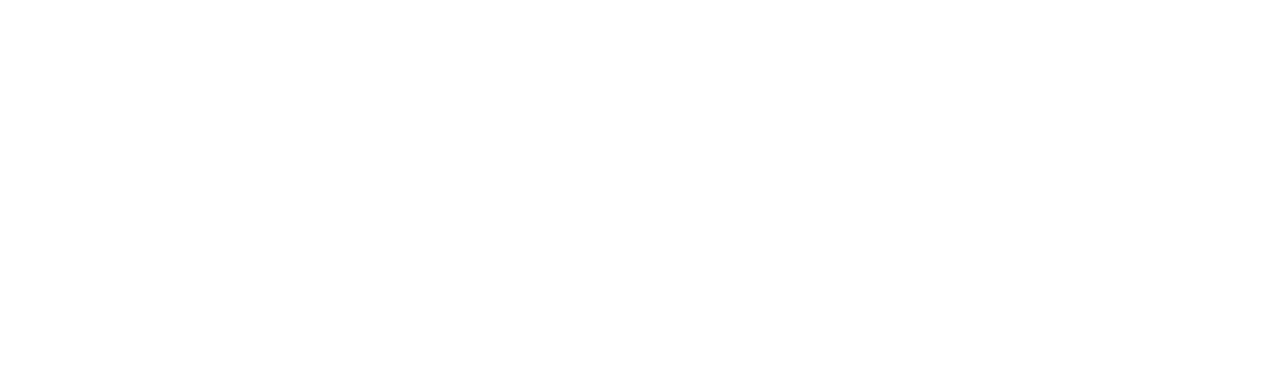
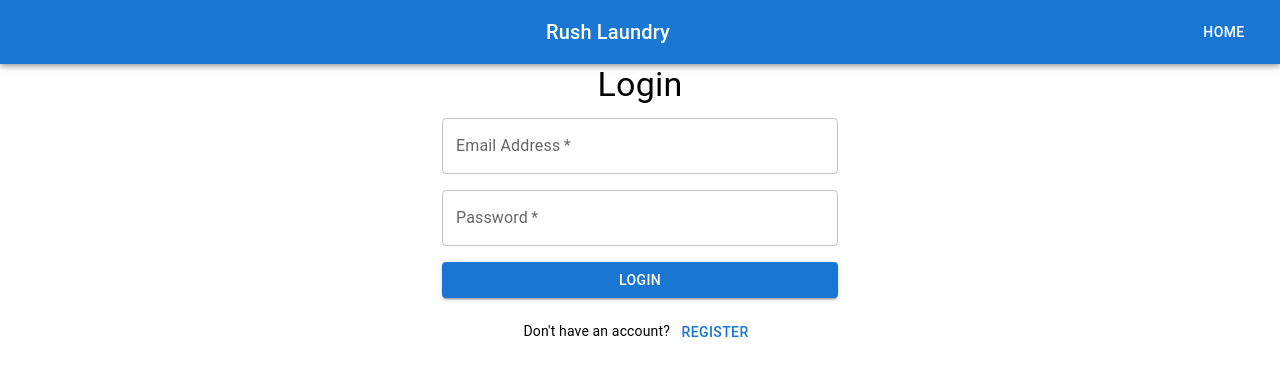
Before and after one commit to deepamshah007/rushlaundryweb, a React (Create React App) app: page /auth in a window 1280 px wide. Before the commit this address had no page. Shown: the top 376 px of the page. Built offline with nearby package versions, Linux system fonts and the light colour scheme.

Commit message:
added auth

```diff
--- a/package.json
+++ b/package.json
@@ -12,9 +12,10 @@
     "@testing-library/react": "^13.4.0",
     "@testing-library/user-event": "^13.5.0",
     "axios": "^1.7.2",
+    "js-cookie": "^3.0.5",
     "react": "^18.2.0",
     "react-dom": "^18.2.0",
-    "react-router-dom": "^6.22.3",
+    "react-router-dom": "^6.23.1",
     "react-scripts": "5.0.1",
     "styled-components": "^6.1.8",
     "universal-cookie": "^7.1.4",
--- a/src/App.js
+++ b/src/App.js
@@ -1,21 +1,34 @@
-// App.js
-
-import React from "react";
-import { BrowserRouter as Router, Routes, Route } from "react-router-dom";
+import React, { useContext } from "react";
+import {
+  BrowserRouter as Router,
+  Routes,
+  Route,
+  Navigate,
+} from "react-router-dom";
 import "./App.css";
 
 import Home from "./components/Home/HomeView";
 import Account from "./components/Admin/Account";
 import Admin from "./components/Admin/Admin";
+import Auth from "./components/Account/Auth";
+import { AuthContext } from "./contexts/AuthContext";
+import NavBar from "./components/NavBar";
+import PrivateRoute from "./components/PrivateRoute";
 
 function App() {
+  const { token } = useContext(AuthContext);
+
   return (
     <div className="App">
       <Router>
+        <NavBar />
         <Routes>
-          <Route path="/" element={<Home />} />
+          <Route path="/" element={<PrivateRoute element={<Home />} />} />
+          <Route
+            path="/auth"
+            element={!token ? <Auth /> : <Navigate to="/" />}
+          />
           <Route path="/admin" element={<Admin />} />
-          <Route path="/admin/account" element={<Account />} />
         </Routes>
       </Router>
     </div>
--- /dev/null
+++ b/src/components/Account/Auth.jsx
@@ -0,0 +1,124 @@
+import React, { useState, useContext } from "react";
+import {
+  Container,
+  Typography,
+  Grid,
+  TextField,
+  Button,
+  CircularProgress,
+  Snackbar,
+  Alert,
+} from "@mui/material";
+import { AuthContext } from "../../contexts/AuthContext";
+import { useNavigate } from "react-router-dom";
+
+const Auth = () => {
+  const [email, setEmail] = useState("");
+  const [password, setPassword] = useState("");
+  const [loading, setLoading] = useState(false);
+  const [error, setError] = useState(null);
+  const [snackbarOpen, setSnackbarOpen] = useState(false);
+  const [snackbarMessage, setSnackbarMessage] = useState("");
+
+  const { handleLogin } = useContext(AuthContext);
+  const navigate = useNavigate();
+
+  const handleSubmit = async () => {
+    setLoading(true);
+    setError(null);
+
+    try {
+      await handleLogin(email, password);
+      setLoading(false);
+      navigate("/");
+    } catch (error) {
+      setError("Failed to login. Please check your credentials.");
+      setLoading(false);
+    }
+  };
+
+  const handleSnackbarClose = () => {
+    setSnackbarOpen(false);
+  };
+
+  return (
+    <Container component="main" maxWidth="xs">
+      <div>
+        <Typography variant="h4" gutterBottom>
+          Login
+        </Typography>
+
+        <Grid container spacing={2}>
+          <Grid item xs={12}>
+            <TextField
+              variant="outlined"
+              required
+              fullWidth
+              id="email"
+              label="Email Address"
+              name="email"
+              autoComplete="email"
+              value={email}
+              onChange={(e) => setEmail(e.target.value)}
+            />
+          </Grid>
+
+          <Grid item xs={12}>
+            <TextField
+              variant="outlined"
+              required
+              fullWidth
+              name="password"
+              label="Password"
+              type="password"
+              id="password"
+              autoComplete="current-password"
+              value={password}
+              onChange={(e) => setPassword(e.target.value)}
+            />
+          </Grid>
+
+          <Grid item xs={12}>
+            <Button
+              type="button"
+              fullWidth
+              variant="contained"
+              color="primary"
+              disabled={loading}
+              onClick={handleSubmit}
+            >
+              Login
+              {loading && (
+                <CircularProgress size={24} style={{ marginLeft: 10 }} />
+              )}
+            </Button>
+          </Grid>
+
+          <Grid item xs={12}>
+            <Typography variant="body2">
+              Don't have an account?{" "}
+              <Button color="primary" onClick={() => navigate("/register")}>
+                Register
+              </Button>
+            </Typography>
+          </Grid>
+
+          {error && (
+            <Grid item xs={12}>
+              <Alert severity="error">{error}</Alert>
+            </Grid>
+          )}
+
+          <Snackbar
+            open={snackbarOpen}
+            autoHideDuration={6000}
+            onClose={handleSnackbarClose}
+            message={snackbarMessage}
+          />
+        </Grid>
+      </div>
+    </Container>
+  );
+};
+
+export default Auth;
--- a/src/components/Home/HomeView.jsx
+++ b/src/components/Home/HomeView.jsx
@@ -1,5 +1,3 @@
-// HomeView.js
-
 import React, { useState, useEffect, useContext } from "react";
 import {
   Container,
@@ -17,50 +15,58 @@
 import LaundryCard from "../LaundryCard";
 import NextCard from "../NextCard";
 import axios from "axios";
+import { useNavigate } from "react-router-dom";
 
 const HomeView = () => {
-  const { userData, token, loading: authLoading } = useContext(AuthContext);
+  const { token, loading: authLoading, userData } = useContext(AuthContext);
   const [searchQuery, setSearchQuery] = useState("");
   const [laundryData, setLaundryData] = useState([]);
   const [filteredLaundryData, setFilteredLaundryData] = useState([]);
   const [currentOrders, setCurrentOrders] = useState([]);
   const [loading, setLoading] = useState(true);
   const [error, setError] = useState(null);
+  const navigate = useNavigate();
 
   useEffect(() => {
-    if (authLoading || !userData || !userData._id) return;
+    fetchData();
+  }, []);
 
   const fetchData = async () => {
+    if (authLoading) return;
+
+    try {
       setLoading(true);
-      try {
-        const [laundry, orders] = await Promise.all([
-          fetchLaundryData(token),
-          fetchCurrentOrders(userData._id, token),
+
+      const [laundryResponse, ordersResponse] = await Promise.all([
+        fetchLaundryData(),
+        fetchCurrentOrders(),
       ]);
-        setLaundryData(laundry);
-        setFilteredLaundryData(laundry);
-        setCurrentOrders(orders);
+
+      setLaundryData(laundryResponse);
+      setFilteredLaundryData(laundryResponse);
+      setCurrentOrders(ordersResponse);
+
+      console.log("userData", userData);
+      console.log("laundryData", laundryData);
+      setLoading(false);
     } catch (err) {
+      console.error("Error fetching data:", err);
       setError(err.message);
-      } finally {
       setLoading(false);
     }
   };
 
-    fetchData();
-  }, [userData, token, authLoading]);
-
-  const fetchCurrentOrders = async (userId, token) => {
+  const fetchCurrentOrders = async () => {
     try {
       const response = await axios.get(
         `https://rush-laundry-0835134be79d.herokuapp.com/api/orders/currentorders`,
         {
+          headers: {
+            Authorization: `Bearer ${token}`,
+          },
           params: {
             role: "customer",
-            id: userId,
-          },
-          headers: {
-            Authorization: `Bearer ${token}`,
+            id: userData.userId,
           },
         }
       );
@@ -77,18 +83,11 @@
     }
   };
 
-  const fetchLaundryData = async (token) => {
+  const fetchLaundryData = async () => {
     try {
       const response = await axios.get(
-        "https://rush-laundry-0835134be79d.herokuapp.com/api/laundry",
-        {
-          headers: {
-            Authorization: `Bearer ${token}`,
-          },
-        }
+        "https://rush-laundry-0835134be79d.herokuapp.com/api/laundry"
       );
-
-      console.log(response.data);
       return response.data;
     } catch (error) {
       console.error("Error fetching laundry data:", error);
@@ -111,8 +110,7 @@
   };
 
   const handleLaundryPress = (laundryId) => {
-    // Implement navigation logic here if needed
-    console.log("Navigate to laundry details with ID:", laundryId);
+    navigate(`/laundry/${laundryId}`);
   };
 
   if (authLoading || loading) {
@@ -195,7 +193,7 @@
             <CardContent>
               <LaundryCard
                 name={laundry.name}
-                location={laundry.location}
+                address={laundry.location}
                 services={laundry.services}
                 prices={laundry.prices}
                 rating={laundry.rating}
--- /dev/null
+++ b/src/components/NavBar.jsx
@@ -0,0 +1,50 @@
+import React, { useContext } from "react";
+import { AppBar, Toolbar, Typography, Button } from "@mui/material";
+import { useNavigate } from "react-router-dom";
+import { AuthContext } from "../contexts/AuthContext";
+
+const NavBar = () => {
+  const { token, handleLogout } = useContext(AuthContext);
+  const navigate = useNavigate();
+
+  const handleNavigation = (path) => {
+    navigate(path);
+  };
+
+  return (
+    <AppBar position="static">
+      <Toolbar>
+        <Typography variant="h6" sx={{ flexGrow: 1 }}>
+          Rush Laundry
+        </Typography>
+        <Button color="inherit" onClick={() => handleNavigation("/")}>
+          Home
+        </Button>
+        {token && (
+          <>
+            <Button
+              color="inherit"
+              onClick={() => handleNavigation("/account")}
+            >
+              Account
+            </Button>
+            <Button color="inherit" onClick={() => handleNavigation("/orders")}>
+              Current Orders
+            </Button>
+            <Button
+              color="inherit"
+              onClick={() => handleNavigation("/settings")}
+            >
+              Settings
+            </Button>
+            <Button color="inherit" onClick={handleLogout}>
+              Logout
+            </Button>
+          </>
+        )}
+      </Toolbar>
+    </AppBar>
+  );
+};
+
+export default NavBar;
--- /dev/null
+++ b/src/components/PrivateRoute.jsx
@@ -0,0 +1,15 @@
+import React, { useContext } from "react";
+import { Navigate } from "react-router-dom";
+import { AuthContext } from "../contexts/AuthContext";
+
+const PrivateRoute = ({ element }) => {
+  const { token } = useContext(AuthContext);
+
+  if (!token) {
+    return <Navigate to="/auth" replace />;
+  }
+
+  return element;
+};
+
+export default PrivateRoute;
--- a/src/contexts/AuthContext.js
+++ b/src/contexts/AuthContext.js
@@ -1,11 +1,13 @@
+// AuthContext.jsx
+
 import React, { createContext, useEffect, useState } from "react";
+import Cookies from "js-cookie";
 
 export const AuthContext = createContext();
 
 export const AuthProvider = ({ children }) => {
   const [token, setToken] = useState("");
   const [userData, setUserData] = useState(null);
-  const [userId, setUserId] = useState("");
   const [laundryId, setLaundryId] = useState("");
   const [laundryData, setLaundryData] = useState(null);
 
@@ -22,18 +24,20 @@
 
   const loadTokenAndUserId = async () => {
     try {
-      const storedToken = localStorage.getItem("token");
-      const storedUserId = localStorage.getItem("userId");
+      const storedToken = Cookies.get("token");
+      const storedUserData = Cookies.get("userData");
 
       if (storedToken) {
         setToken(storedToken);
       }
-      if (storedUserId) {
-        setUserId(JSON.parse(storedUserId));
-        fetchUserData(JSON.parse(storedUserId));
+      if (storedUserData) {
+        const parsedUserData = JSON.parse(storedUserData);
+        setUserData(parsedUserData);
+        setLaundryId(parsedUserData.laundryId);
+        fetchLaundryData(parsedUserData.laundryId);
       }
     } catch (error) {
-      console.error("Failed to load token and user id:", error);
+      console.error("Failed to load token and user data:", error);
     }
   };
 
@@ -56,17 +60,18 @@
 
       const user = await response.json();
       setUserData(user);
-
-      if (user.userType === "laundry") {
-        setLaundryId(user.laundryId);
-        fetchLaundryData(user.laundryId);
-      }
+      saveUserDataToCookie(user);
     } catch (error) {
       console.error("Failed to fetch user data:", error);
     }
   };
 
   const fetchLaundryData = async (laundryId) => {
+    if (!laundryId) {
+      console.error("Laundry ID is undefined.");
+      return;
+    }
+
     try {
       const response = await fetch(
         `https://rush-laundry-0835134be79d.herokuapp.com/api/laundry/${laundryId}`,
@@ -88,20 +93,19 @@
     }
   };
 
-  const saveLaundryId = async (laundryId) => {
+  const saveUserDataToCookie = (userData) => {
     try {
-      localStorage.setItem("laundryId", String(laundryId));
+      Cookies.set("userData", JSON.stringify(userData), { expires: 7 });
     } catch (error) {
-      console.error("Failed to save the laundry Id:", error);
+      console.error("Failed to save user data to cookie:", error);
     }
   };
 
   const saveTokenAndUserId = async (token, userId) => {
     try {
-      localStorage.setItem("token", token);
-      localStorage.setItem("userId", JSON.stringify(userId));
+      Cookies.set("token", token, { expires: 7 });
     } catch (error) {
-      console.error("Failed to save token and user Id:", error);
+      console.error("Failed to save token to cookie:", error);
     }
   };
 
@@ -133,13 +137,16 @@
 
       if (response.ok) {
         window.alert("Success: " + responseData.message);
-        setToken(responseData.token);
-        setUserId(responseData.user._id);
-        await saveTokenAndUserId(responseData.token, responseData.user._id);
+        const { token, user } = responseData;
+        setToken(token);
+        setUserData(user);
+        saveTokenAndUserId(token, user._id);
 
-        if (responseData.user.userType === "laundry") {
-          setLaundryId(responseData.user.laundryId);
-          await saveLaundryId(responseData.user.laundryId);
+        if (user.userType === "laundry") {
+          setLaundryId(user.laundryId);
+          saveUserDataToCookie({ ...user, laundryId: user.laundryId });
+        } else {
+          saveUserDataToCookie(user);
         }
       } else {
         window.alert("Error: " + responseData.error);
@@ -166,13 +173,16 @@
       const responseData = await response.json();
 
       if (response.ok) {
-        setToken(responseData.token);
-        setUserId(responseData.user._id);
-        await saveTokenAndUserId(responseData.token, responseData.user._id);
+        const { token, user } = responseData;
+        setToken(token);
+        setUserData(user);
+        saveTokenAndUserId(token, user._id);
 
-        if (responseData.user.userType === "laundry") {
-          setLaundryId(responseData.user.laundryId);
-          await saveLaundryId(responseData.user.laundryId);
+        if (user.userType === "laundry") {
+          setLaundryId(user.laundryId);
+          saveUserDataToCookie({ ...user, laundryId: user.laundryId });
+        } else {
+          saveUserDataToCookie(user);
         }
       } else {
         window.alert("Error: " + responseData.error);
@@ -185,14 +195,13 @@
 
   const handleLogout = async () => {
     try {
-      localStorage.removeItem("token");
-      localStorage.removeItem("userId");
-      localStorage.removeItem("laundryId");
+      Cookies.remove("token");
+      Cookies.remove("userData");
 
       setToken(null);
-      setUserId(null);
       setUserData(null);
       setLaundryId(null);
+      setLaundryData(null);
     } catch (error) {
       console.error("Failed to logout:", error);
     }
```
Also changed, not shown: src/index.js (+6 -9 lines), 1 other file (tests, documents, lock files or other folders). Lines whose indentation alone changed are shown as unchanged.
